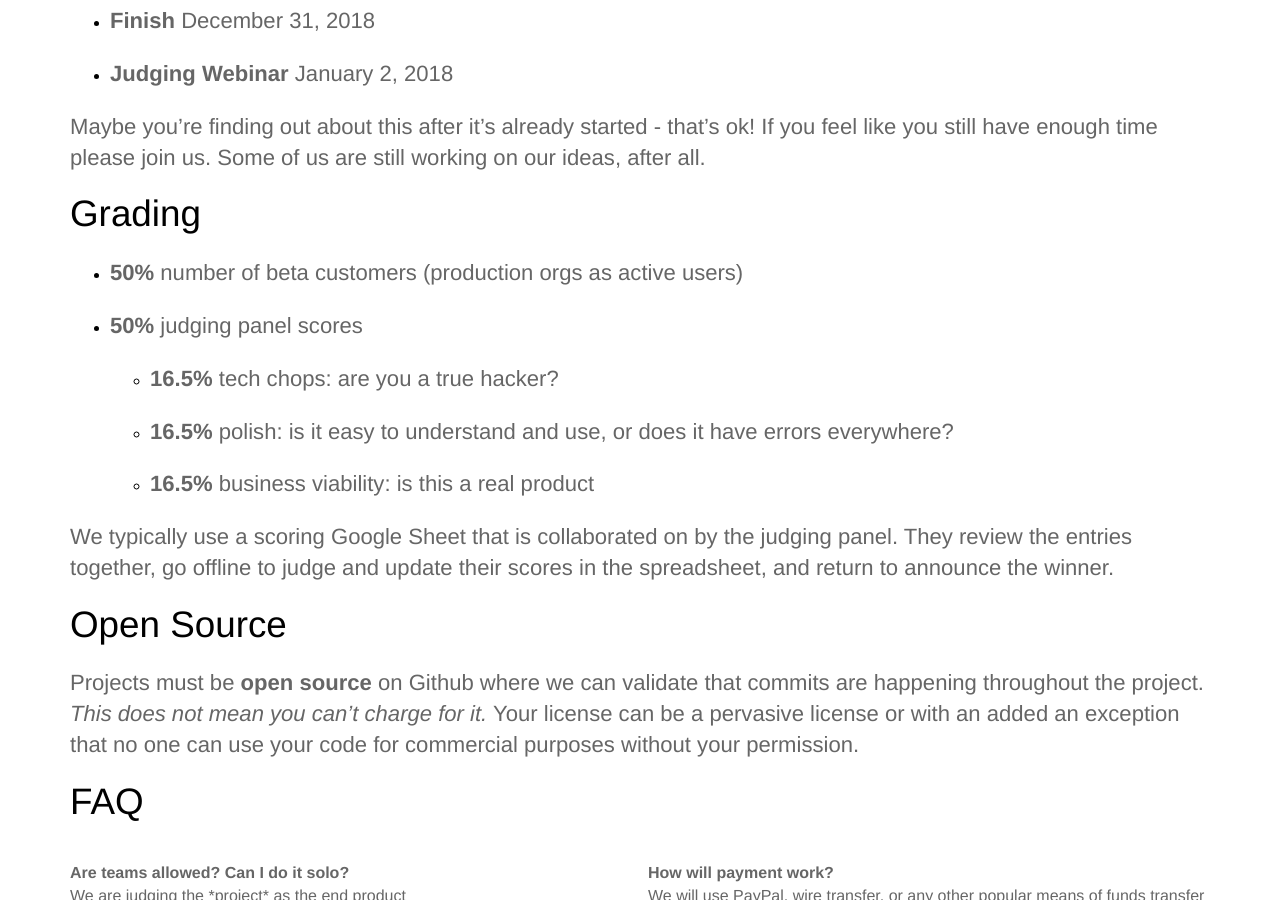
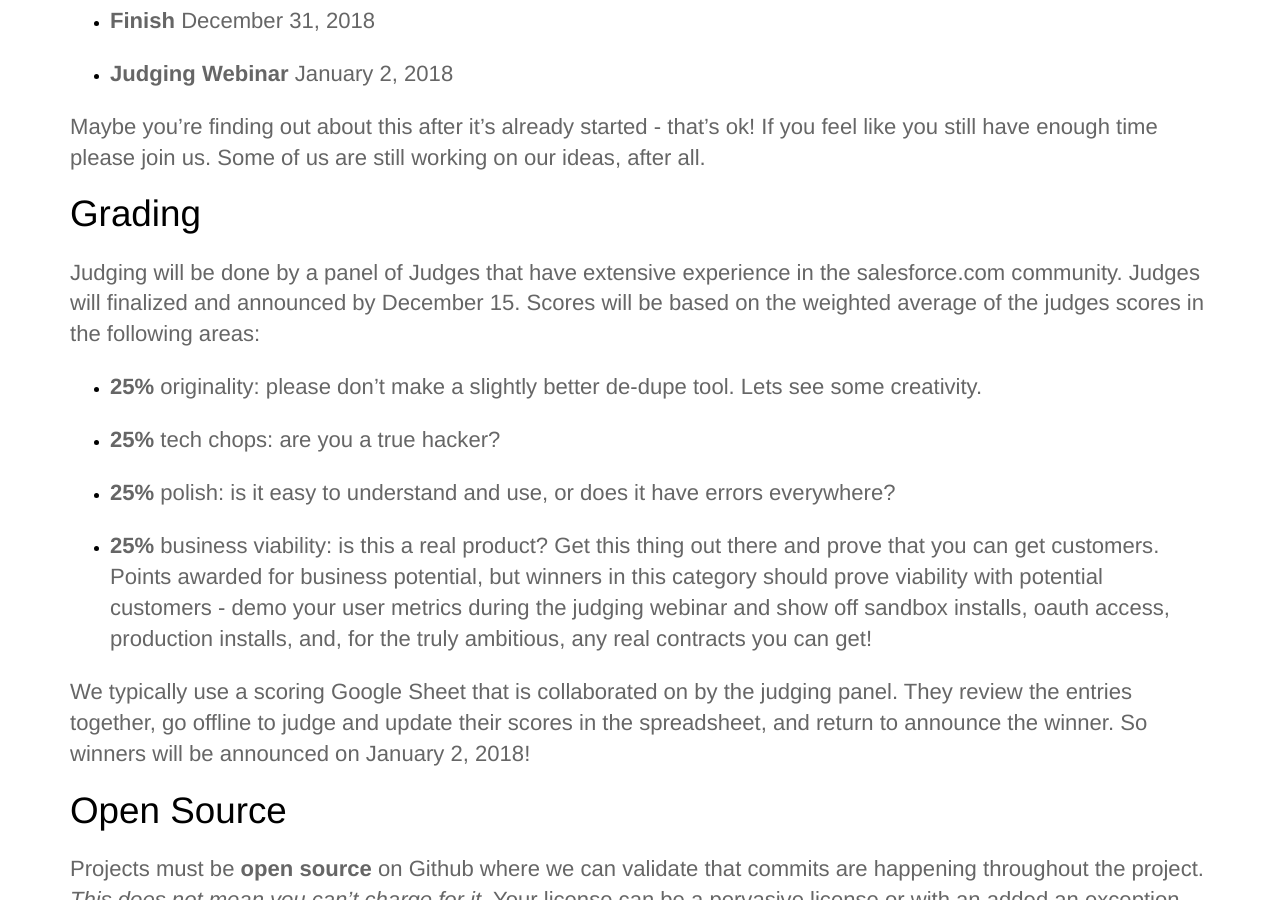
Before and after one commit to cloudanswers/hackathon.cloudanswers.com, a Jekyll site: the page built from participate.md, in a window 1280 px wide and 900 px high, scrolled down 859 px. Built offline with Jekyll 4.4.1, drawn with Linux system fonts in a browser that asks for light colours; a script that is not in the unit is left out.

Commit message:
Update judging criteria to 25% for installs

```diff
--- a/participate.md
+++ b/participate.md
@@ -40,17 +40,17 @@ Maybe you're finding out about this after it's already started - that's ok! If y
 
 # Grading
 
-- **50%** number of beta customers (production orgs as active users)
+Judging will be done by a panel of Judges that have extensive experience in the salesforce.com community. Judges will finalized and announced by December 15. Scores will be based on the weighted average of the judges scores in the following areas:
 
-- **50%** judging panel scores
+  - **25%** originality: please don't make a slightly better de-dupe tool. Lets see some creativity.
 
-  - **16.5%** tech chops: are you a true hacker?
+  - **25%** tech chops: are you a true hacker?
 
-  - **16.5%** polish: is it easy to understand and use, or does it have errors everywhere?
+  - **25%** polish: is it easy to understand and use, or does it have errors everywhere?
 
-  - **16.5%** business viability: is this a real product
+  - **25%** business viability: is this a real product? Get this thing out there and prove that you can get customers. Points awarded for business potential, but winners in this category should prove viability with potential customers - demo your user metrics during the judging webinar and show off sandbox installs, oauth access, production installs, and, for the truly ambitious, any real contracts you can get!
 
-We typically use a scoring Google Sheet that is collaborated on by the judging panel. They review the entries together, go offline to judge and update their scores in the spreadsheet, and return to announce the winner.
+We typically use a scoring Google Sheet that is collaborated on by the judging panel. They review the entries together, go offline to judge and update their scores in the spreadsheet, and return to announce the winner. So winners will be announced on January 2, 2018!
 
 # Open Source
 
```
